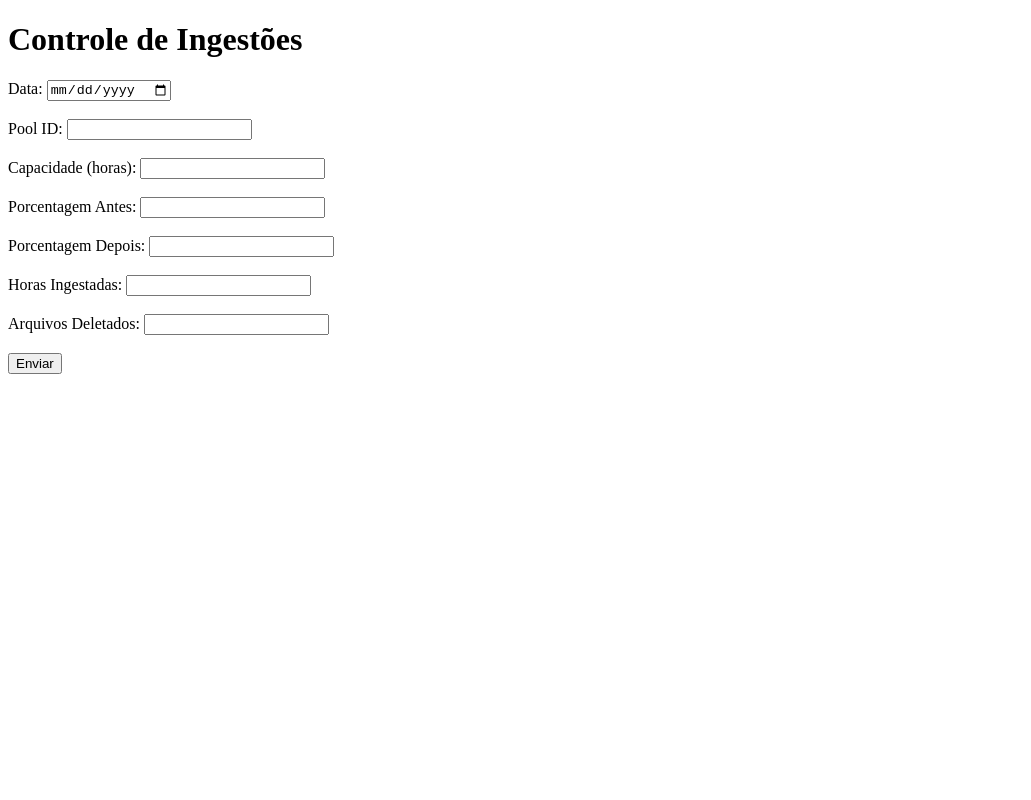
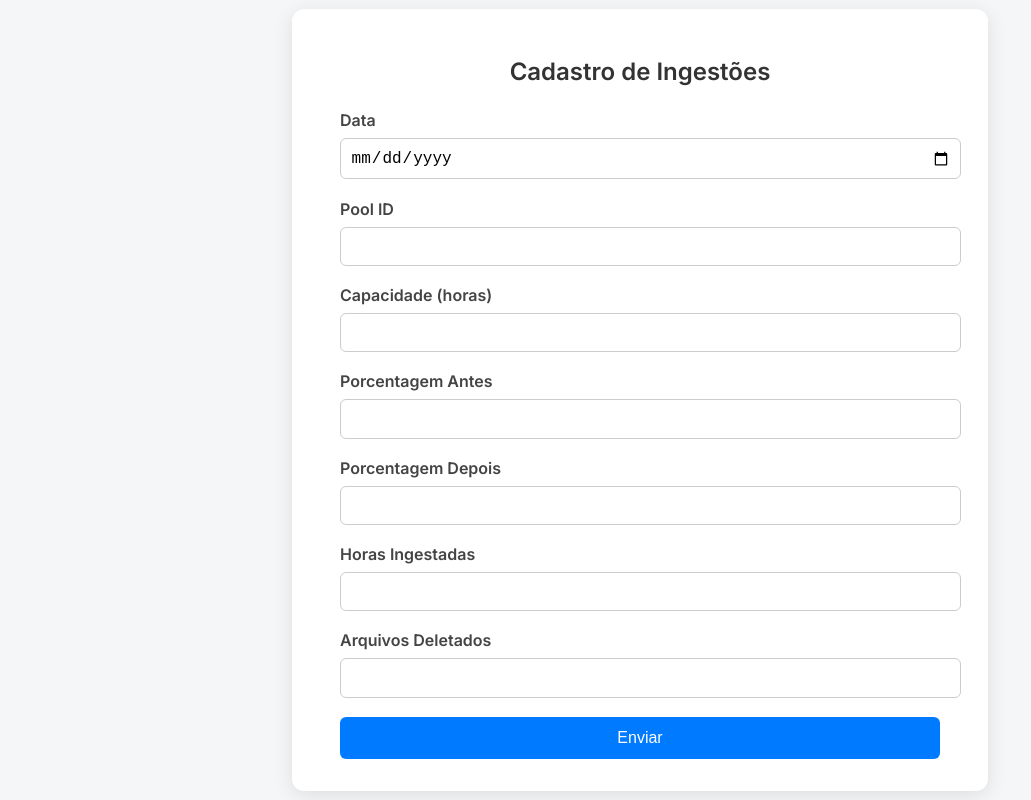
Before and after one commit to dcantante/formulario-ingestoes, a plain HTML site: page index.html in a window 1280 px wide. Shown: the whole page, without its empty margins (0-1031 px from the left). Drawn offline with nearby package versions, Linux system fonts and the light colour scheme.

Commit message:
Update index.html

```diff
--- a/index.html
+++ b/index.html
@@ -2,68 +2,130 @@
 <html lang="pt-BR">
   <head>
     <meta charset="UTF-8" />
-  <title>Controle de Ingestões - Quantel</title>
+    <meta name="viewport" content="width=device-width, initial-scale=1.0"/>
+    <title>Cadastro de Ingestões</title>
+    <link href="https://fonts.googleapis.com/css2?family=Inter:wght@400;600&display=swap" rel="stylesheet" />
+    <style>
+      body {
+        margin: 0;
+        font-family: 'Inter', sans-serif;
+        background-color: #f4f6f8;
+        display: flex;
+        align-items: center;
+        justify-content: center;
+        min-height: 100vh;
+      }
+      .container {
+        background-color: white;
+        padding: 2rem 3rem;
+        border-radius: 12px;
+        box-shadow: 0 4px 20px rgba(0,0,0,0.1);
+        max-width: 600px;
+        width: 100%;
+      }
+      h1 {
+        font-size: 24px;
+        margin-bottom: 1.5rem;
+        color: #333;
+        text-align: center;
+      }
+      label {
+        font-weight: 600;
+        margin-bottom: 0.5rem;
+        display: block;
+        color: #444;
+      }
+      input {
+        width: 100%;
+        padding: 0.6rem;
+        margin-bottom: 1.2rem;
+        border: 1px solid #ccc;
+        border-radius: 6px;
+        font-size: 1rem;
+      }
+      button {
+        width: 100%;
+        padding: 0.75rem;
+        background-color: #007bff;
+        color: white;
+        border: none;
+        border-radius: 6px;
+        font-size: 1rem;
+        cursor: pointer;
+        transition: background-color 0.3s;
+      }
+      button:hover {
+        background-color: #0056b3;
+      }
+      .success {
+        color: green;
+        font-weight: 600;
+        text-align: center;
+        margin-top: 1rem;
+      }
+    </style>
   </head>
   <body>
-  <h1>Controle de Ingestões</h1>
-  <form id="ingestao-form">
-    <label>Data:
-      <input type="date" name="data" required>
-    </label><br><br>
+    <div class="container">
+      <h1>Cadastro de Ingestões</h1>
+      <form id="ingest-form">
+        <label for="data">Data</label>
+        <input type="date" id="data" name="data" required />
 
-    <label>Pool ID:
-      <input type="number" name="pool_id" required>
-    </label><br><br>
+        <label for="pool_id">Pool ID</label>
+        <input type="number" id="pool_id" name="pool_id" required />
 
-    <label>Capacidade (horas):
-      <input type="number" name="capacidade" required>
-    </label><br><br>
+        <label for="capacidade">Capacidade (horas)</label>
+        <input type="number" id="capacidade" name="capacidade" required />
 
-    <label>Porcentagem Antes:
-      <input type="number" step="0.1" name="porcentagem_antes" required>
-    </label><br><br>
+        <label for="porcentagem_antes">Porcentagem Antes</label>
+        <input type="number" id="porcentagem_antes" name="porcentagem_antes" step="0.01" required />
 
-    <label>Porcentagem Depois:
-      <input type="number" step="0.1" name="porcentagem_depois" required>
-    </label><br><br>
+        <label for="porcentagem_depois">Porcentagem Depois</label>
+        <input type="number" id="porcentagem_depois" name="porcentagem_depois" step="0.01" required />
 
-    <label>Horas Ingestadas:
-      <input type="number" step="0.1" name="horas_ingestadas" required>
-    </label><br><br>
+        <label for="horas_ingestadas">Horas Ingestadas</label>
+        <input type="number" id="horas_ingestadas" name="horas_ingestadas" step="0.01" required />
 
-    <label>Arquivos Deletados:
-      <input type="number" name="arquivos_deletados" required>
-    </label><br><br>
+        <label for="arquivos_deletados">Arquivos Deletados</label>
+        <input type="number" id="arquivos_deletados" name="arquivos_deletados" required />
 
         <button type="submit">Enviar</button>
+        <div class="success" id="success-message" style="display: none;">Enviado com sucesso!</div>
       </form>
+    </div>
 
+    <script src="https://cdn.jsdelivr.net/npm/@supabase/supabase-js"></script>
     <script>
-    const form = document.getElementById("ingestao-form");
-    form.addEventListener("submit", async (e) => {
+      const form = document.getElementById('ingest-form');
+      const successMessage = document.getElementById('success-message');
+
+      const supabase = supabase.createClient(
+        'https://irweddchfheymbbreysw.supabase.co',
+        'eyJhbGciOiJIUzI1NiIsInR5cCI6IkpXVCJ9.eyJpc3MiOiJzdXBhYmFzZSIsInJlZiI6Imlyd2VkZGNoZmhleW1iYnJleXN3Iiwicm9sZSI6ImFub24iLCJpYXQiOjE3NDQyOTM5NjMsImV4cCI6MjA1OTg2OTk2M30.otuYqFtwNR9huOwiBGaU9MXNbs8xBw2GVVeHzX5QKyU'
+      );
+
+      form.addEventListener('submit', async (e) => {
         e.preventDefault();
 
-      const formData = new FormData(form);
-      const data = {};
-      formData.forEach((value, key) => {
-        data[key] = value;
-      });
+        const data = {
+          data: document.getElementById('data').value,
+          pool_id: parseInt(document.getElementById('pool_id').value),
+          capacidade: parseInt(document.getElementById('capacidade').value),
+          porcentagem_antes: parseFloat(document.getElementById('porcentagem_antes').value),
+          porcentagem_depois: parseFloat(document.getElementById('porcentagem_depois').value),
+          horas_ingestadas: parseFloat(document.getElementById('horas_ingestadas').value),
+          arquivos_deletados: parseInt(document.getElementById('arquivos_deletados').value)
+        };
 
-      const response = await fetch("https://irweddchfheymbbreysw.supabase.co/rest/v1/ingestoes", {
-        method: "POST",
-        headers: {
-          apikey: "eyJhbGciOiJIUzI1NiIsInR5cCI6IkpXVCJ9.eyJpc3MiOiJzdXBhYmFzZSIsInJlZiI6Imlyd2VkZGNoZmhleW1iYnJleXN3Iiwicm9sZSI6ImFub24iLCJpYXQiOjE3NDQyOTM5NjMsImV4cCI6MjA1OTg2OTk2M30.otuYqFtwNR9huOwiBGaU9MXNbs8xBw2GVVeHzX5QKyU",
-          Authorization: "Bearer eyJhbGciOiJIUzI1NiIsInR5cCI6IkpXVCJ9.eyJpc3MiOiJzdXBhYmFzZSIsInJlZiI6Imlyd2VkZGNoZmhleW1iYnJleXN3Iiwicm9sZSI6ImFub24iLCJpYXQiOjE3NDQyOTM5NjMsImV4cCI6MjA1OTg2OTk2M30.otuYqFtwNR9huOwiBGaU9MXNbs8xBw2GVVeHzX5QKyU",
-          "Content-Type": "application/json"
-        },
-        body: JSON.stringify(data)
-      });
+        const { error } = await supabase.from('ingestoes').insert([data]);
 
-      if (response.ok) {
-        alert("Dados enviados com sucesso!");
+        if (!error) {
+          successMessage.style.display = 'block';
           form.reset();
+          setTimeout(() => successMessage.style.display = 'none', 4000);
         } else {
-        alert("Erro ao enviar dados.");
+          alert('Erro ao enviar: ' + error.message);
         }
       });
     </script>
```
Lines whose indentation alone changed are shown as unchanged.
